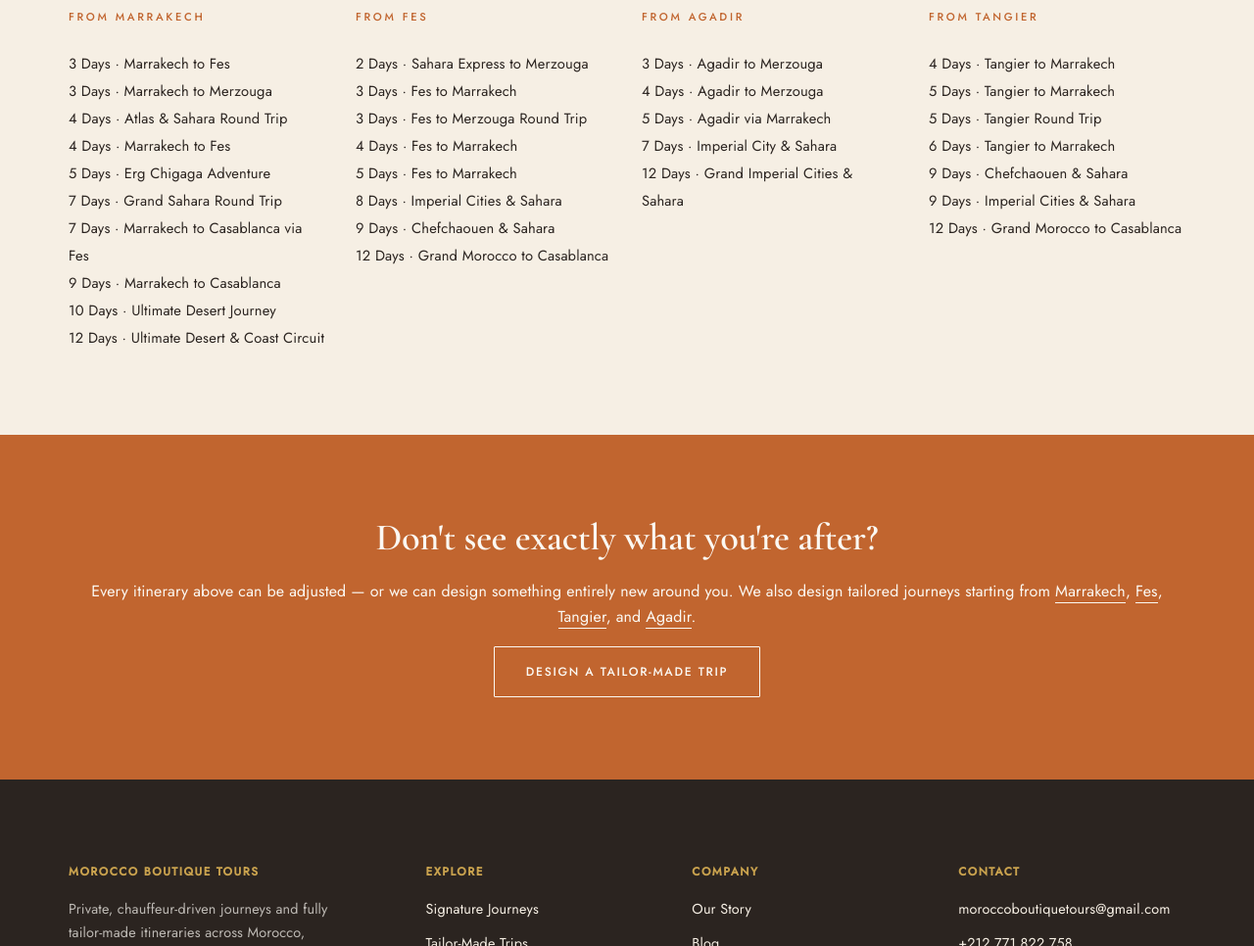
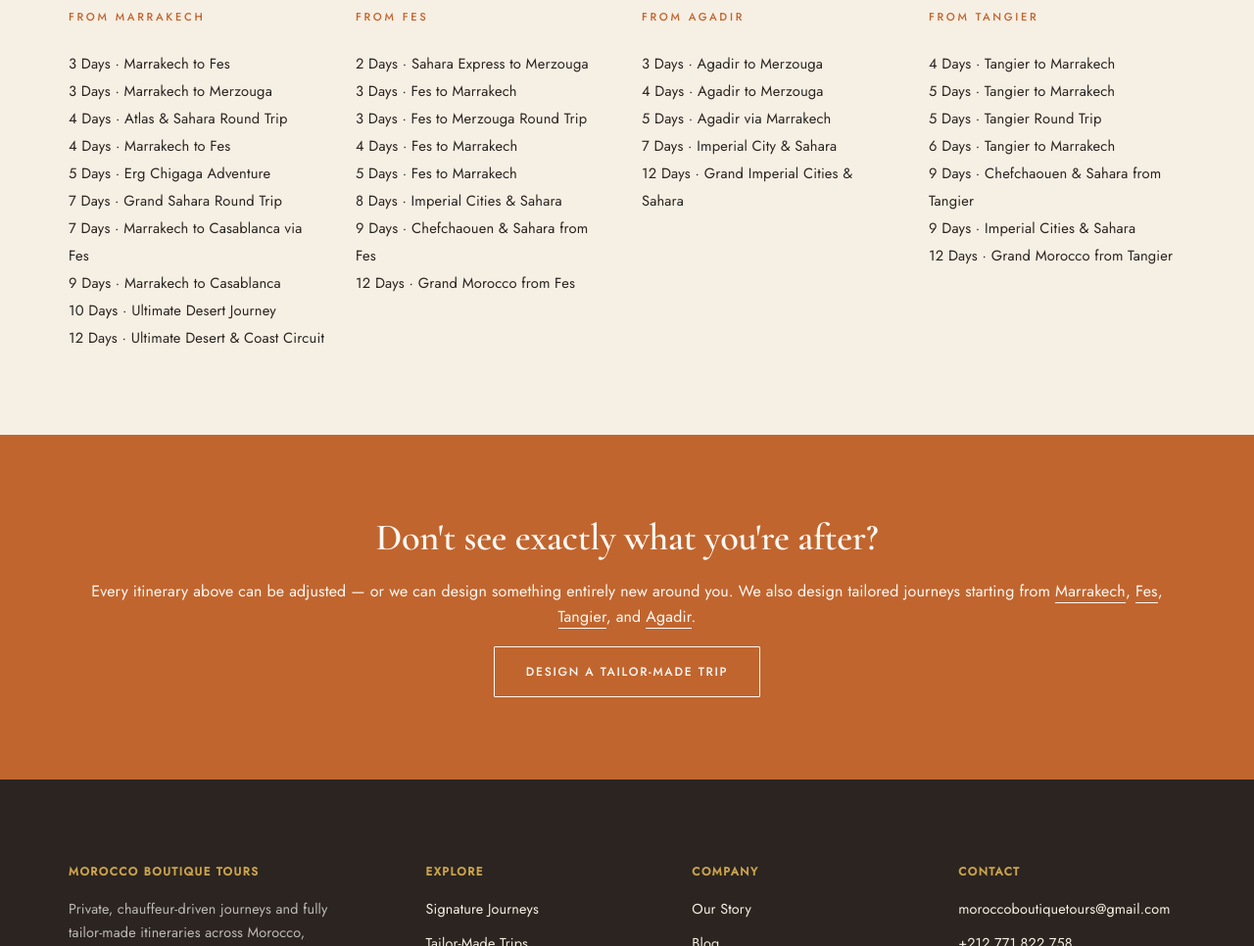
Before and after one commit to moroccoboutiquetours-website/Morocco-Boutique-Tours, a website: page tours.html in a window 1280 px wide. Shown: the part 6244-7210 px from the top of the page at 98% size. Drawn offline with nearby package versions, Linux system fonts and the light colour scheme.

Commit message:
Disambiguate duplicate anchor text on tours.html's city index
Two label pairs in the "Departing Elsewhere" index (added last
session) were identical text pointing to two different tour pages —
a Fes-departure and a Tangier-departure tour sharing the same label.
Site-wide anchor-text audit found this as the only real issue; the
rest of the site's link text was already clean.

Co-Authored-By: Claude Sonnet 5 <noreply@anthropic.com>
Claude-Session: https://claude.ai/code/session_01KSt8uw5Y3Df8NkNVV9Eoh1

```diff
--- a/tours.html
+++ b/tours.html
@@ -223,8 +223,8 @@
           <li><a href="tour-4-day-fes-marrakech-sahara.html">4 Days &middot; Fes to Marrakech</a></li>
           <li><a href="tour-5-day-fes-marrakech-sahara.html">5 Days &middot; Fes to Marrakech</a></li>
           <li><a href="tour-8-day-fes-marrakech-imperial-sahara.html">8 Days &middot; Imperial Cities &amp; Sahara</a></li>
-          <li><a href="tour-9-day-fes-marrakech-chefchaouen-sahara.html">9 Days &middot; Chefchaouen &amp; Sahara</a></li>
-          <li><a href="tour-12-day-fes-casablanca-grand-morocco.html">12 Days &middot; Grand Morocco to Casablanca</a></li>
+          <li><a href="tour-9-day-fes-marrakech-chefchaouen-sahara.html">9 Days &middot; Chefchaouen &amp; Sahara from Fes</a></li>
+          <li><a href="tour-12-day-fes-casablanca-grand-morocco.html">12 Days &middot; Grand Morocco from Fes</a></li>
         </ul>
       </div>
       <div class="mini-card">
@@ -244,9 +244,9 @@
           <li><a href="tour-5-day-tangier-fes-marrakech-sahara.html">5 Days &middot; Tangier to Marrakech</a></li>
           <li><a href="tour-5-day-tangier-fes-sahara-roundtrip.html">5 Days &middot; Tangier Round Trip</a></li>
           <li><a href="tour-6-day-tangier-fes-marrakech-sahara.html">6 Days &middot; Tangier to Marrakech</a></li>
-          <li><a href="tour-9-day-tangier-chefchaouen-fes-marrakech-sahara.html">9 Days &middot; Chefchaouen &amp; Sahara</a></li>
+          <li><a href="tour-9-day-tangier-chefchaouen-fes-marrakech-sahara.html">9 Days &middot; Chefchaouen &amp; Sahara from Tangier</a></li>
           <li><a href="tour-9-day-tangier-fes-marrakech-imperial-sahara.html">9 Days &middot; Imperial Cities &amp; Sahara</a></li>
-          <li><a href="tour-12-day-tangier-chefchaouen-fes-marrakech-casablanca.html">12 Days &middot; Grand Morocco to Casablanca</a></li>
+          <li><a href="tour-12-day-tangier-chefchaouen-fes-marrakech-casablanca.html">12 Days &middot; Grand Morocco from Tangier</a></li>
         </ul>
       </div>
     </div>
```
